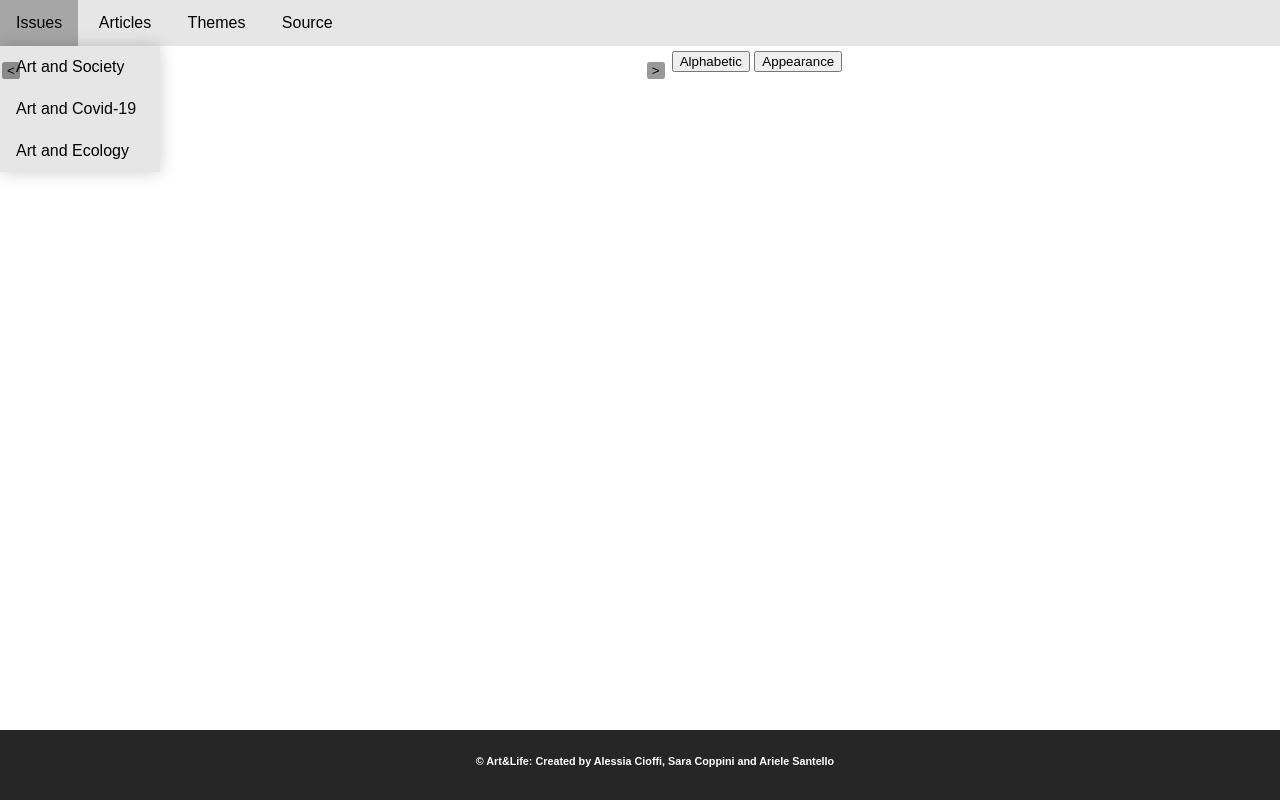
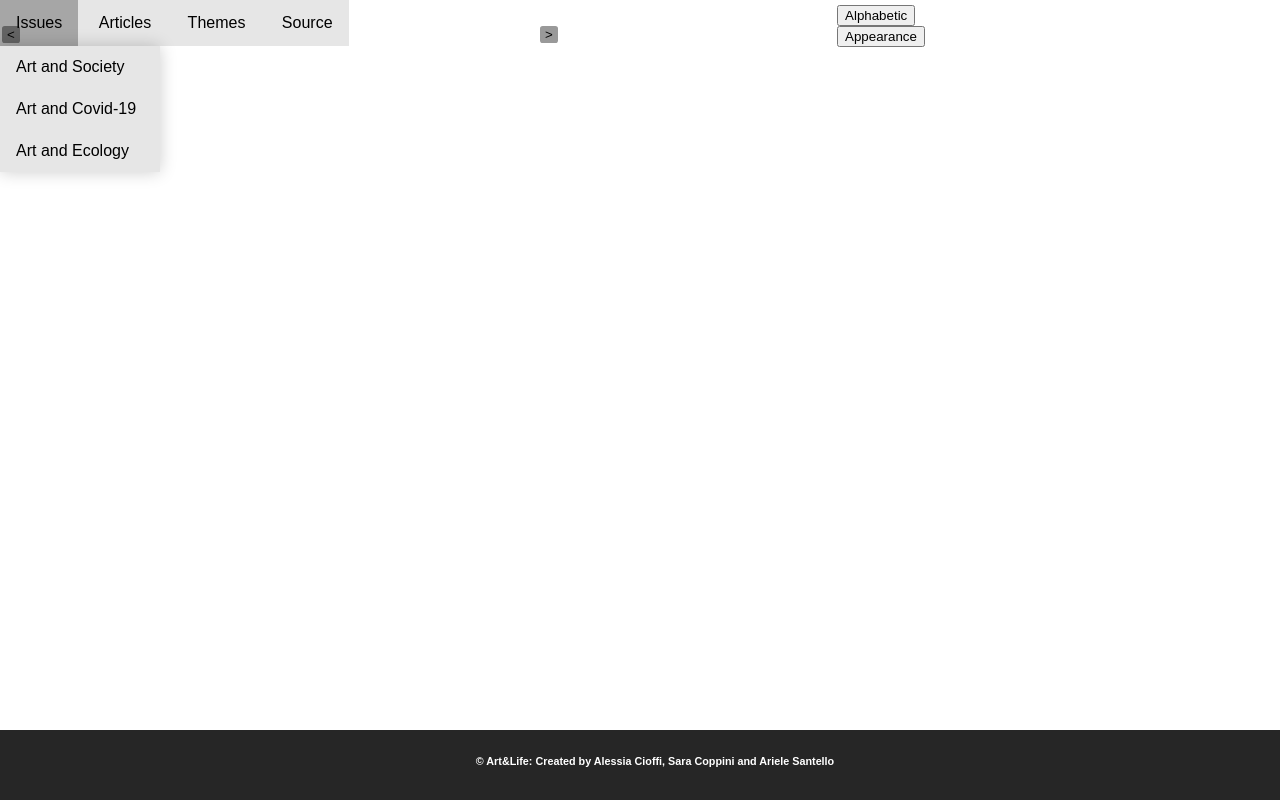
Before and after one commit to ariele-santello/prova, a plain HTML site: page index.html in a window 1280 px wide. Drawn offline with nearby package versions, Linux system fonts and the light colour scheme; a script that the page names is missing.

Commit message:
Update IndexStyle.css

```diff
--- a/IndexStyle.css
+++ b/IndexStyle.css
@@ -615,7 +615,7 @@ Bottom right text
 
 
 /* contenitore di #content e #metadata, se si aggiunge margine a uno dei due non stanno più allineati */
-#flex-container {
+.flex-container {
   display: flex;
   flex-wrap: wrap;
   flex-direction: row;
@@ -626,7 +626,7 @@ Bottom right text
   flex: 1 100%;
 }  */
 
-#topflex{
+.topflex{
   position: fixed;
   flex: 1 100%;
 }
@@ -663,19 +663,19 @@ Bottom right text
 /* queste non so cosa fanno */
 
 /* @media all and (min-width: 768px){} */
-  #contentflex {
+  .contentflex {
  /* position: relative; */
   padding-left: 15px;  /* per farci stare il bottone prevArticle */
   flex: 1 auto;        /*0 0 65%; */)
   max-width: 65%;
   }
-  #metadataflex {
+  .metadataflex {
   position: relative;
   overflow: scroll;
   flex: 0 0 30%;
   max-width: 30%;
   }
-  #footer{
+  .footer{
   position: fixed;
   flex: 1 100%;
   }
```
